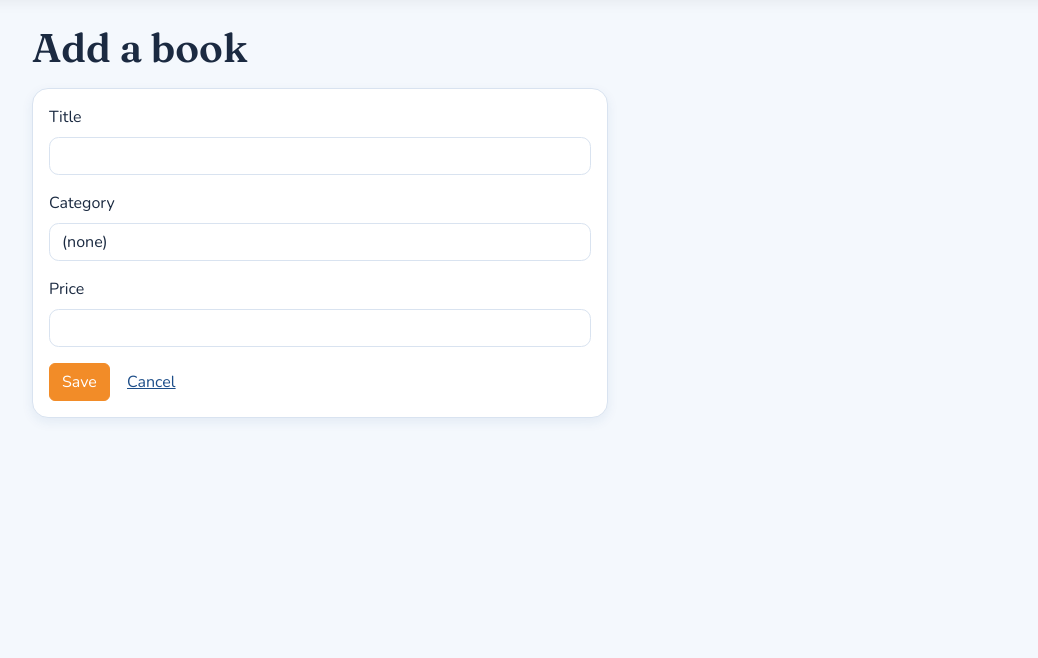
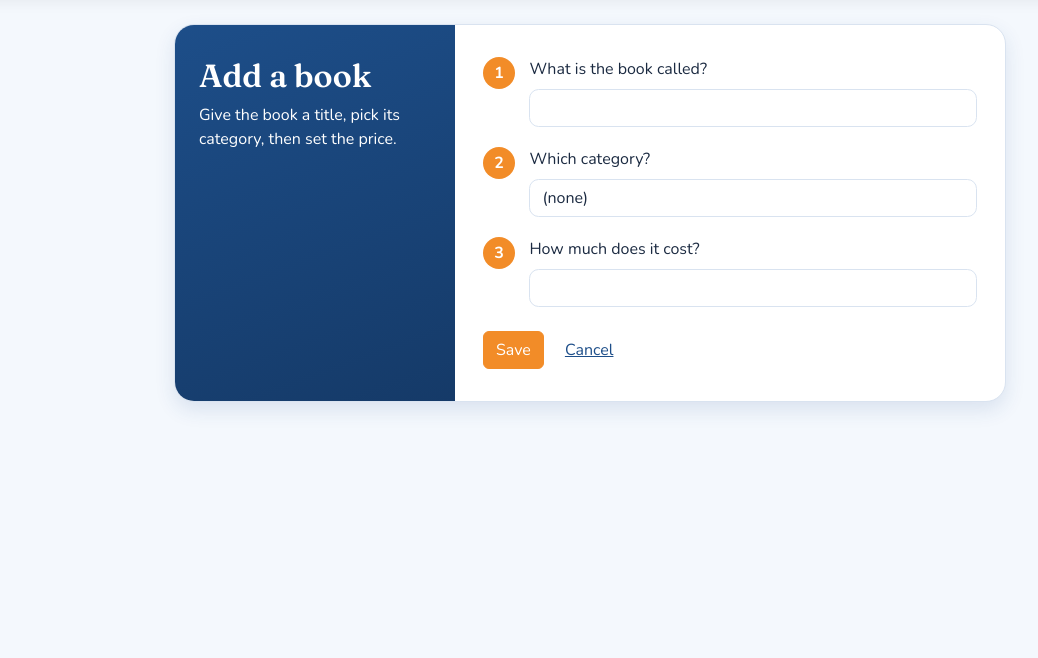
Before and after one commit to beplt/library, an ASP.NET Core app: page /Books/Create in a window 1280 px wide. Shown: the part 59-717 px from the top of the page, without its empty margins (50-1088 px from the left). Run offline with ASP.NET Core 8, Linux system fonts and the light colour scheme; style sheets or scripts are compiled from the project's sources; the project's own start-up code is not run, and a stand-in starts its controllers and pages; some libraries are stand-ins or nearby versions.

Commit message:
A2-T13: final check

```diff
--- a/library/Views/Books/Create.cshtml
+++ b/library/Views/Books/Create.cshtml
@@ -3,18 +3,27 @@
     ViewData["Title"] = "Add a book";
 }
 
-<h1 class="mb-3">Add a book</h1>
+<div class="form-wrap">
+    <div class="form-side">
+        <h1 class="h2">Add a book</h1>
+        <p class="mb-0">Give the book a title, pick its category, then set the price.</p>
+    </div>
 
-<form asp-action="Create" method="post" class="card card-body" style="max-width:36rem">
+    <form asp-action="Create" method="post" class="form-panel">
+        <div asp-validation-summary="ModelOnly" class="form-alert mb-3"></div>
 
-    <div class="mb-3">
-        <label asp-for="Title" class="form-label"></label>
+        <div class="form-step">
+            <span class="step-num">1</span>
+            <div class="form-step-body">
+                <label asp-for="Title" class="form-label">What is the book called?</label>
                 <input asp-for="Title" class="form-control" />
                 <span asp-validation-for="Title" class="text-danger"></span>
             </div>
-
-    <div class="mb-3">
-        <label asp-for="Category" class="form-label"></label>
+        </div>
+        <div class="form-step">
+            <span class="step-num">2</span>
+            <div class="form-step-body">
+                <label asp-for="Category" class="form-label">Which category?</label>
                 <select asp-for="Category" class="form-select">
                     <option value="">(none)</option>
                     <option>Classic</option>
@@ -24,19 +33,23 @@
                     <option>Textbook</option>
                 </select>
             </div>
-
-    <div class="mb-3">
-        <label asp-for="Price" class="form-label"></label>
+        </div>
+        <div class="form-step">
+            <span class="step-num">3</span>
+            <div class="form-step-body">
+                <label asp-for="Price" class="form-label">How much does it cost?</label>
                 <input asp-for="Price" class="form-control" />
                 <span asp-validation-for="Price" class="text-danger"></span>
             </div>
+        </div>
 
-    <div>
+        <div class="d-flex align-items-center gap-2 mt-4">
             <button type="submit" class="btn btn-primary">Save</button>
             <a asp-action="Index" class="btn btn-link">Cancel</a>
         </div>
+    </form>
+</div>
+
 @section Scripts {
     <partial name="_ValidationScriptsPartial" />
 }
-
-</form>
--- a/library/wwwroot/css/site.css
+++ b/library/wwwroot/css/site.css
@@ -717,7 +717,7 @@ a.navbar-brand {
 }
 
 /* ===== Borrow form ===== */
-.borrow-wrap {
+.borrow-wrap, .form-wrap {
     display: grid;
     grid-template-columns: 280px 1fr;
     max-width: 52rem;
@@ -729,13 +729,13 @@ a.navbar-brand {
     box-shadow: 0 .5rem 1.25rem rgba(29, 78, 137, .12);
 }
 
-.borrow-side {
+.borrow-side, .form-side {
     background: linear-gradient(160deg, var(--blue), var(--blue-dark));
     color: #fff;
     padding: 2rem 1.5rem;
 }
 
-    .borrow-side h1 {
+    .borrow-side h1, .form-side h1 {
         color: #fff;
     }
 
@@ -744,7 +744,7 @@ a.navbar-brand {
     margin-bottom: .5rem;
 }
 
-.borrow-form {
+.borrow-form, .form-panel {
     padding: 2rem 1.75rem;
 }
 
@@ -772,7 +772,7 @@ a.navbar-brand {
 }
 
 @media (max-width: 768px) {
-    .borrow-wrap {
+    .borrow-wrap, .form-wrap {
         grid-template-columns: 1fr;
     }
 }
```
Also changed, not shown: library/Views/Books/Edit.cshtml (+27 -13 lines), library/Views/Members/Create.cshtml (+26 -13 lines), library/Views/Members/Edit.cshtml (+29 -15 lines), library/Views/Notes/Create.cshtml (+20 -9 lines), library/Views/Notes/Edit.cshtml (+21 -9 lines). Lines whose indentation alone changed are shown as unchanged.
